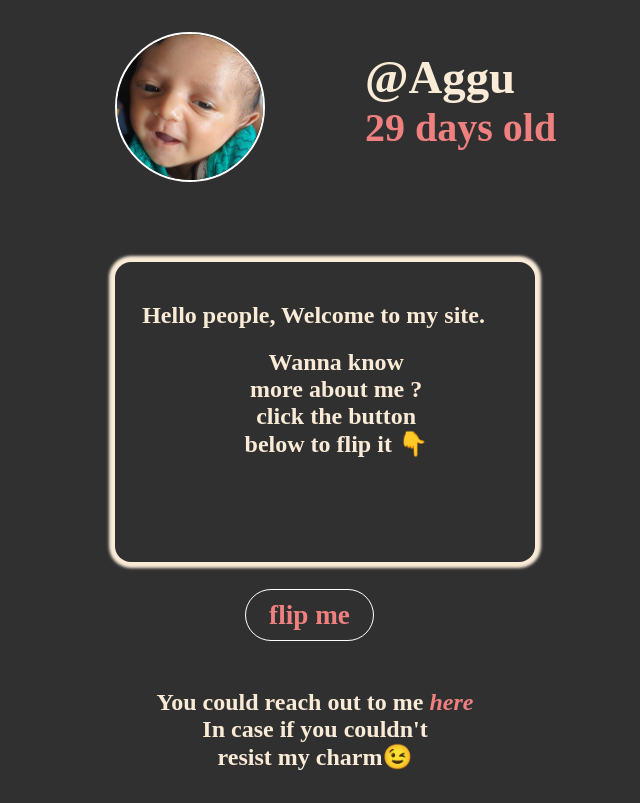
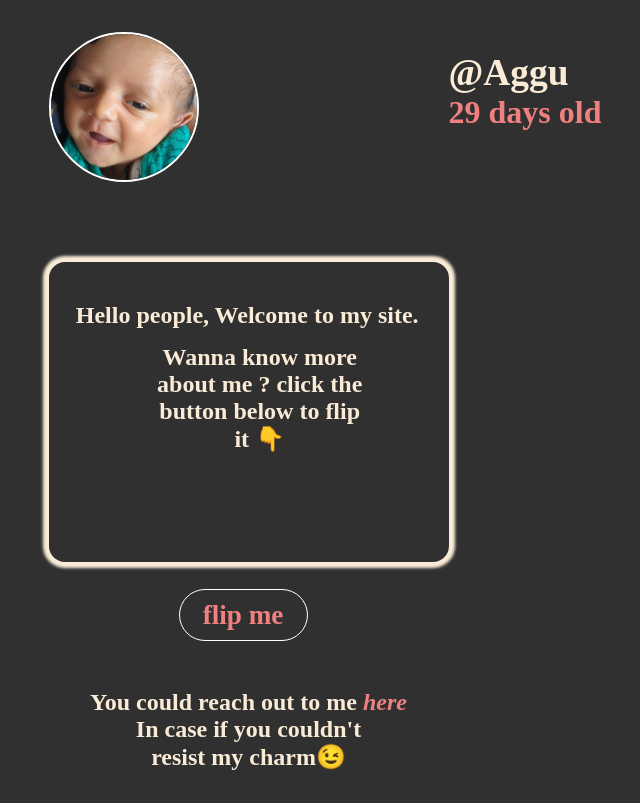
Before and after one commit to utpal74/aggu-site, a React (Create React App) app: page / in a window 1280 px wide. Shown: the whole page, without its empty margins (315-955 px from the left). Built offline with nearby package versions, Linux system fonts and the light colour scheme.

Commit message:
Update App.css

```diff
--- a/src/App.css
+++ b/src/App.css
@@ -60,11 +60,10 @@ h3 + p {
   border-radius: 50%;
 }
 
-.name_age {
-  font-size: 1.25em;
-  position: absolute;
-  top: 50px;
-  right: 1em;
+.top-seciton {
+  display: flex;
+  justify-content: space-between;
+  align-items: center;
 }
 
 .post-card-container {
@@ -74,7 +73,7 @@ h3 + p {
   font-size: 1em;
   color: var(--clr-main);
   margin-top: 2.5em;
-  min-width: 420px;
+  width: 400px;
   height: 300px;
   padding-top: 0;
 }
@@ -96,8 +95,8 @@ h3 + p {
 }
 
 .p_front>span {
-  width: 50%;
-  margin: 20px auto;
+  width: 60%;
+  margin: 15px auto;
   display: block;
   text-align: center;
 }
```
